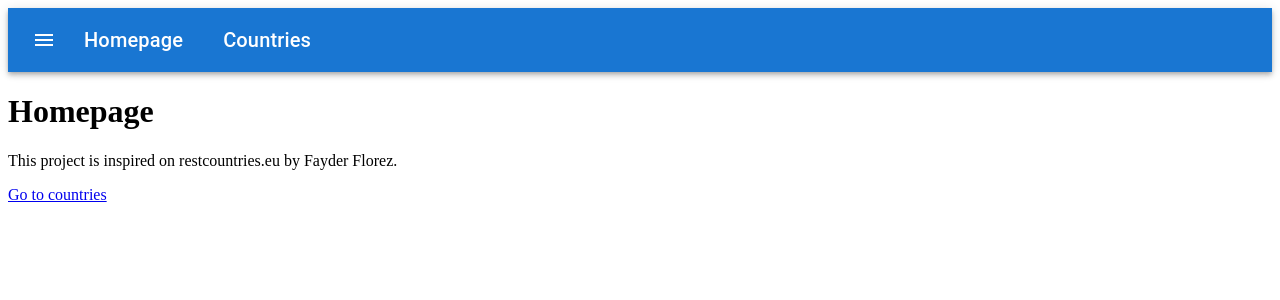
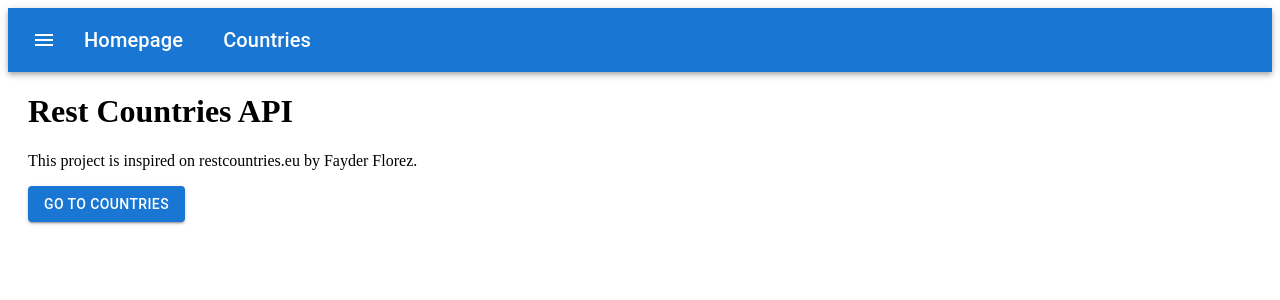
Before and after one commit to cgomezlop95/countries-prject, a React (Vite) app: page / in a window 1280 px wide. Shown: the top 300 px of the page. Built offline with nearby package versions, Linux system fonts and the light colour scheme.

Commit message:
Changes to the CSS

```diff
--- a/src/CountryCard.jsx
+++ b/src/CountryCard.jsx
@@ -3,7 +3,6 @@ import CardContent from "@mui/material/CardContent";
 import CardMedia from "@mui/material/CardMedia";
 import Typography from "@mui/material/Typography";
 import { CardActionArea } from "@mui/material";
-
 import { useQuery } from "@tanstack/react-query";
 import { useParams } from "react-router-dom";
 import { CircularColor } from "./CircularColor";
@@ -32,6 +31,7 @@ export function CountryCard() {
     );
   }
 
+  console.log(countryData);
   const languageArrayValues = Object.values(countryData.languages);
 
   return (
@@ -48,7 +48,7 @@ export function CountryCard() {
             <Typography gutterBottom variant="h5" component="div">
               {countryData.name.official}
             </Typography>
-            <Typography variant="body2" color="text.secondary">
+            <Typography variant="body2" color="text.secondary" component="div">
               <p>
                 <b>Country Code:</b> {countryData.cca2}
               </p>
--- a/src/CountryImageList.jsx
+++ b/src/CountryImageList.jsx
@@ -1,8 +1,6 @@
 import ImageList from "@mui/material/ImageList";
 import ImageListItem from "@mui/material/ImageListItem";
 import ImageListItemBar from "@mui/material/ImageListItemBar";
-import ListSubheader from "@mui/material/ListSubheader";
-
 import { useQuery } from "@tanstack/react-query";
 import { Link } from "react-router-dom";
 
@@ -21,13 +19,17 @@ export function CountryImageList() {
   });
 
   return (
-    <ImageList sx={{ width: 1000, height: 600 }} cols={4}>
-      <ImageListItem key="Subheader">
-        <ListSubheader component="div">Countries</ListSubheader>
-      </ImageListItem>
+    <ImageList
+      sx={{ width: 1400 }}
+      cols={5}
+      rowHeight={164}
+      variant="woven"
+      gap={3}
+      style={{ margin: 20 }}
+    >
       {countries?.map((item, index) => (
         <Link key={index} to={item.cca2}>
-          <ImageListItem key={index}>
+          <ImageListItem>
             <img
               srcSet={`${item.flags.png}?w=248&fit=crop&auto=format&dpr=2 2x`}
               src={`${item.flags.png}?w=248&fit=crop&auto=format`}
--- a/src/Homepage.jsx
+++ b/src/Homepage.jsx
@@ -1,11 +1,16 @@
 import { Link } from "react-router-dom";
+import Button from "@mui/material/Button";
 
 export function Homepage() {
   return (
-    <>
-      <h1>Homepage</h1>
+    <div style={{ margin: 20 }}>
+      <h1>Rest Countries API</h1>
       <p>This project is inspired on restcountries.eu by Fayder Florez.</p>
-      <Link to="/countries">Go to countries</Link>
-    </>
+      <Link to="/countries">
+        <Button variant="contained" size="medium">
+          Go to countries
+        </Button>
+      </Link>
+    </div>
   );
 }
--- a/src/Navbar.jsx
+++ b/src/Navbar.jsx
@@ -2,7 +2,6 @@ import AppBar from "@mui/material/AppBar";
 import Box from "@mui/material/Box";
 import Toolbar from "@mui/material/Toolbar";
 import Typography from "@mui/material/Typography";
-import Button from "@mui/material/Button";
 import IconButton from "@mui/material/IconButton";
 import MenuIcon from "@mui/icons-material/Menu";
 import { Link, Outlet } from "react-router-dom";
```
